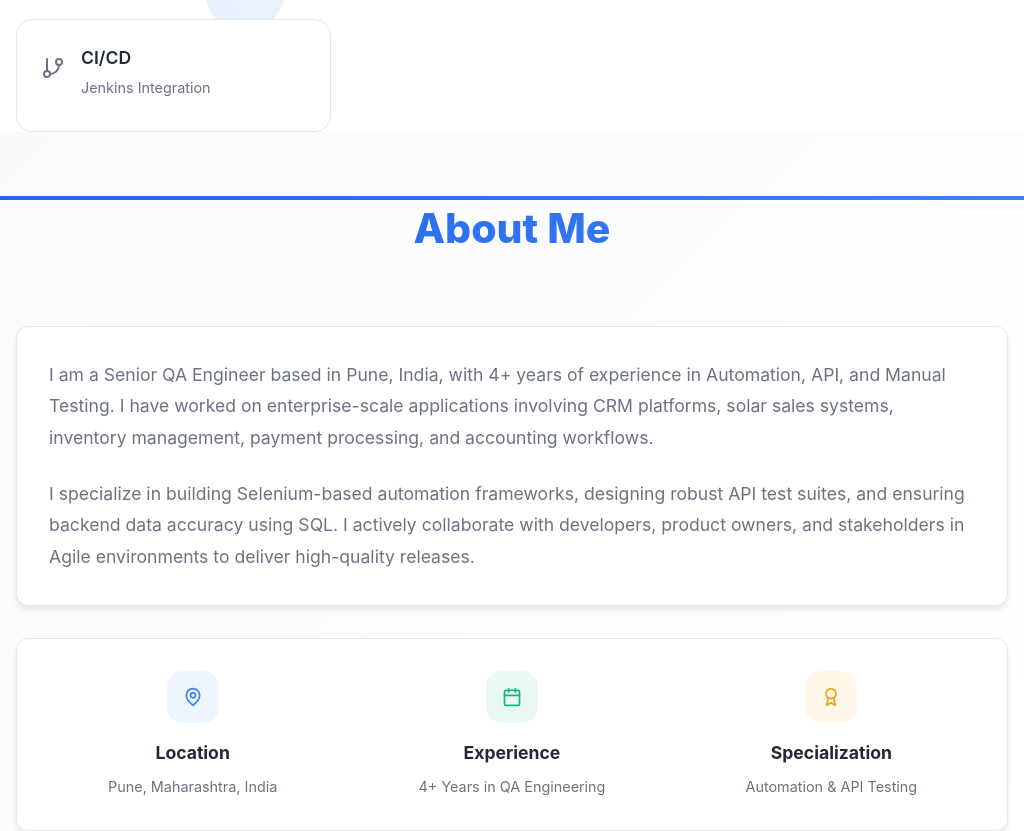
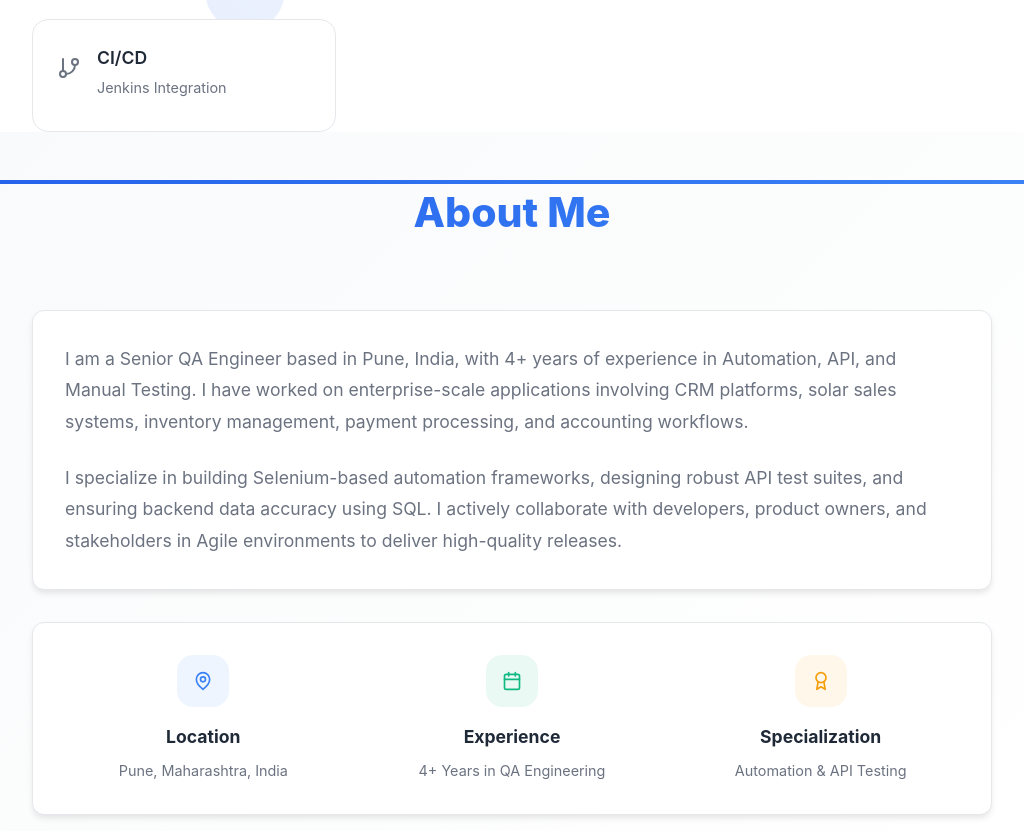
Before and after one commit to Ashokbikkad97/ashok-qa-portfolio, a React (Vite) app: page / in a window 1024 px wide. Shown: the part 775-1606 px from the top of the page. Built offline with nearby package versions, Linux system fonts and the light colour scheme; the HTML template or start-up script is replaced by a standard one.

Commit message:
Fixed! The CSS syntax error

```diff
--- a/src/index.css
+++ b/src/index.css
@@ -533,6 +533,17 @@ body {
   .floating-shape {
     display: none;
   }
+}
+
+@media (min-width: 769px) and (max-width: 1024px) {
+  .container {
+    padding: 0 2rem;
+  }
+
+  .section {
+    padding: 3rem 0;
+  }
+}
 
 /* About section group hover */
 @media (hover: hover) {
@@ -559,12 +570,8 @@ body {
   .about-info-row > div {
     min-width: auto !important;
   }
-}
-}
 
-@media (min-width: 769px) and (max-width: 1024px) {
-/* Touch targets */
-@media (max-width: 768px) {
+  /* Touch targets */
   .btn {
     min-height: 44px;
     min-width: 44px;
```
